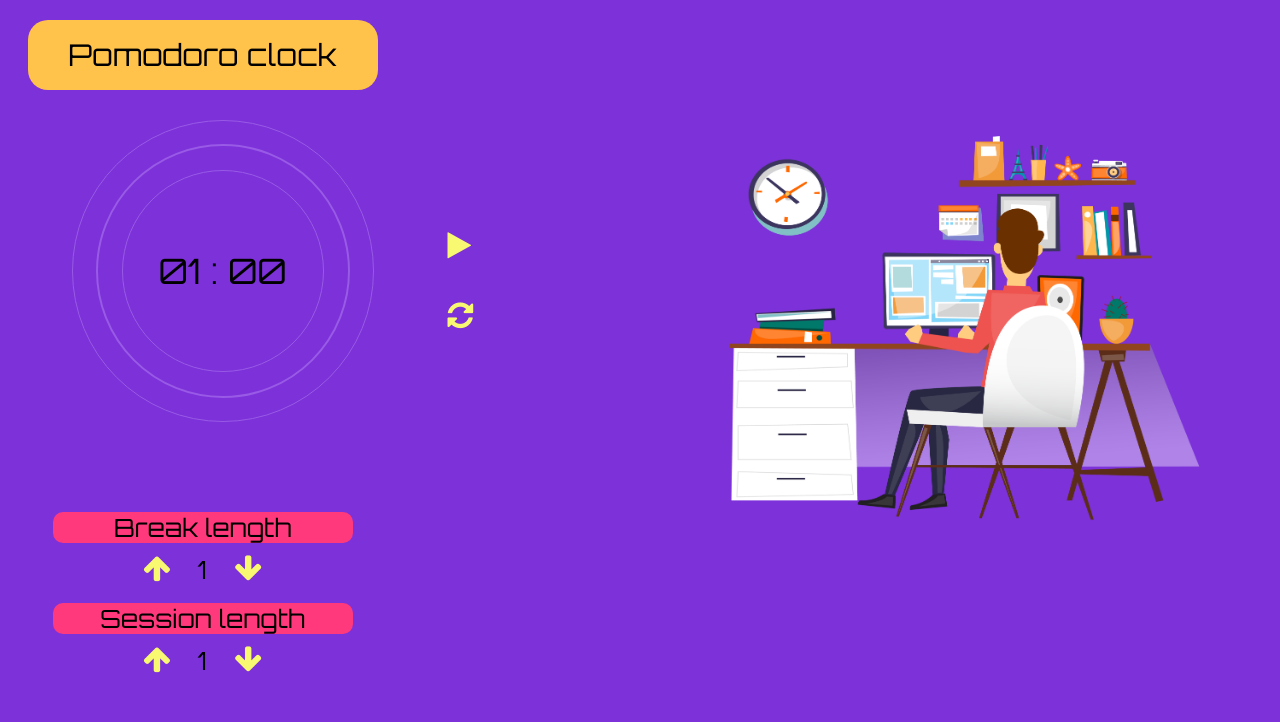
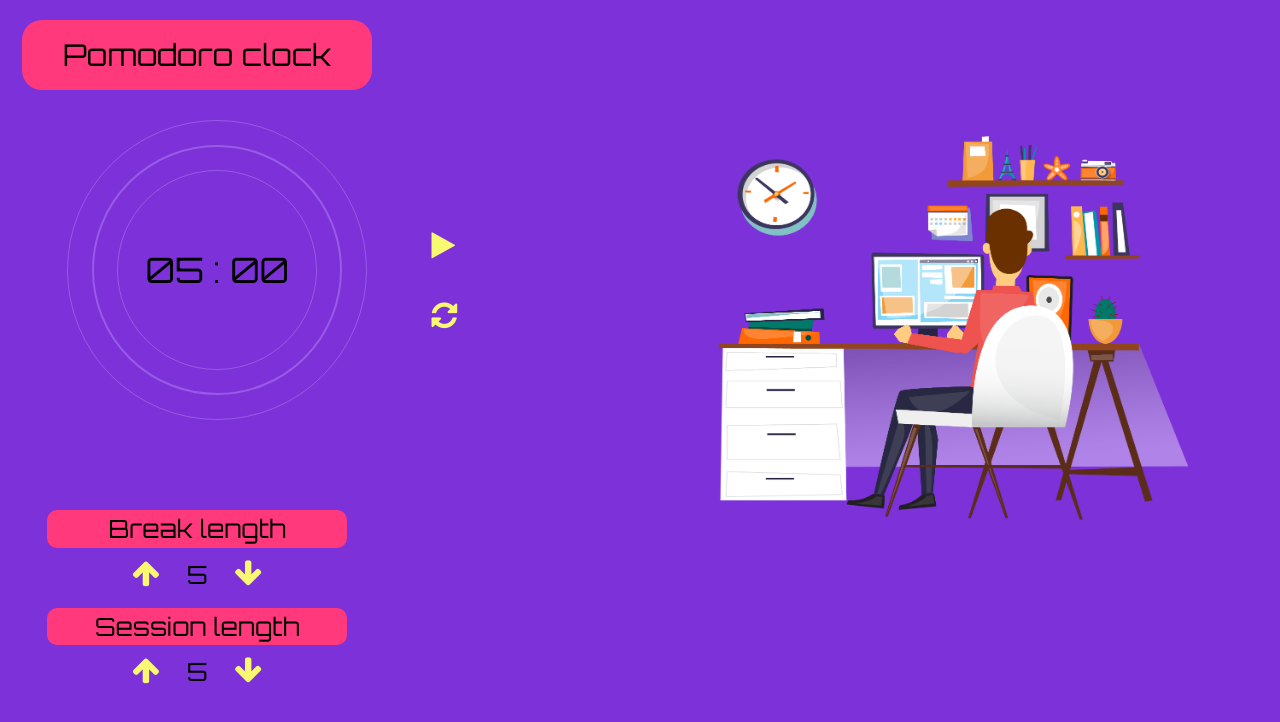
Before and after one commit to xAdvitya/pomodoro-clock, a React (Create React App) app: page / in a window 1280 px wide. Shown: the top 722 px of the page. Built offline with nearby package versions, Linux system fonts and the light colour scheme.

Commit message:
FIXING timing

```diff
--- a/package.json
+++ b/package.json
@@ -16,7 +16,7 @@
   },
   "scripts": {
     "start": "react-scripts start",
-    "build": "react-scripts build",
+    "build": "CI= react-scripts build",
     "test": "react-scripts test",
     "eject": "react-scripts eject"
   },
--- a/public/index.html
+++ b/public/index.html
@@ -8,6 +8,7 @@
     <link rel="icon" type="image/png" sizes="16x16" href="/favicon-16x16.png">
     <link rel="manifest" href="/site.webmanifest">
     <link href="https://fonts.googleapis.com/css2?family=Orbitron&display=swap" rel="stylesheet">
+    <link rel="stylesheet" href="https://www.w3schools.com/w3css/4/w3.css">
     <title>Pomodoro Clock</title>
   </head>
   <body>
--- a/src/components/clock/Clock.js
+++ b/src/components/clock/Clock.js
@@ -13,9 +13,9 @@ export class Clock extends Component {
 
     state = {
         second : 0,
-        minute : 1,
-        breakLength : 1,
-        sessionLength : 1,
+        minute : 5,
+        breakLength : 5,
+        sessionLength : 5,
         paused : false,
         session : true,
         wasPaused : false,
@@ -26,22 +26,22 @@ export class Clock extends Component {
 
         if (!this.state.paused) {
             if (id === "break-label") {
-            if (this.state.breakLength < 3) {
-            this.setState({ breakLength: this.state.breakLength + 1});
+            if (this.state.breakLength < 60) {
+            this.setState({ breakLength: this.state.breakLength + 5});
             if(!this.state.session){
-                this.setState({minute: this.state.minute + 1 });
-                min = min + 1;
+                this.setState({minute: this.state.minute + 5 });
+                min = min + 5;
                 console.log("min  "+min);
         }
 
     }}
         else if (id === "session-label") {
             console.log("counters")
-            if (this.state.sessionLength < 3) {
-                this.setState({ sessionLength: this.state.sessionLength + 1});
+            if (this.state.sessionLength < 60) {
+                this.setState({ sessionLength: this.state.sessionLength + 5});
                 if (this.state.session) {
-            this.setState({minute: this.state.minute + 1});
-            min = min+1;
+            this.setState({minute: this.state.minute + 5});
+            min = min+5;
             }
         }
         }
@@ -51,20 +51,20 @@ export class Clock extends Component {
     decreaseTime = (id) => {
         if (!this.state.paused) {
             if (id === "break-label") {
-            if (this.state.breakLength > 1) {
-            this.setState({ breakLength: this.state.breakLength - 1});
+            if (this.state.breakLength > 5) {
+            this.setState({ breakLength: this.state.breakLength - 5});
                 if (!this.state.session) {
-                    this.setState({ minute: this.state.minute - 1 });
-                    min = min - 1;
+                    this.setState({ minute: this.state.minute - 5 });
+                    min = min - 5;
                 }
 
         }}
         else if (id === "session-label") {
-            if(this.state.sessionLength>1){
-                this.setState({ sessionLength: this.state.sessionLength - 1 });
+            if(this.state.sessionLength>5){
+                this.setState({ sessionLength: this.state.sessionLength - 5 });
                 if (this.state.session) {
-                this.setState({minute: this.state.minute - 1});
-            min = min - 1;
+                this.setState({minute: this.state.minute - 5});
+            min = min - 5;
                 }
             }
         }
@@ -147,7 +147,7 @@ export class Clock extends Component {
 
     resetTime = () =>{
         clearInterval(interval);
-        this.setState({ breakLength: 1, sessionLength: 1, second: 0, minute: 1, paused:false,wasPaused:false,session:true});
+        this.setState({ breakLength: 5, sessionLength: 5, second: 0, minute: 5, paused:false,wasPaused:false,session:true});
         min=0;
         sec=0;
     }
--- a/src/components/header/header.css
+++ b/src/components/header/header.css
@@ -1,7 +1,7 @@
 #header{
     height : 70px;
     width : 350px;
-    background-color : #ffc24a;
+    background-color : #ff397b;
     float : right;
     margin-left : 0px;
     border-radius: 20px;
--- a/src/components/image/Image.js
+++ b/src/components/image/Image.js
@@ -1,5 +1,4 @@
 import React from 'react'
-import img from "./tree.svg";
 import img1 from "./work.png";
 import img2 from "./break.png";
 // import { default as Fade } from "react-fade";
@@ -8,10 +7,14 @@ import "./image.css";
 function Image(props) {
     const session = props.session;
     return (
-        <div>
-            {session ? <img id="tree" src={img1} alt="img" />: <img id="tree" src={img2} alt="img" />}
-        </div>
-    )
+      <div className="w3-container w3-center w3-animate-opacity">
+        {session ? (
+          <img id="tree" src={img1} alt="img" />
+        ) : (
+          <img id="tree" src={img2} alt="img" />
+        )}
+      </div>
+    );
 }
 
 
```
Also changed, not shown: src/components/image/tree.svg (deleted).
